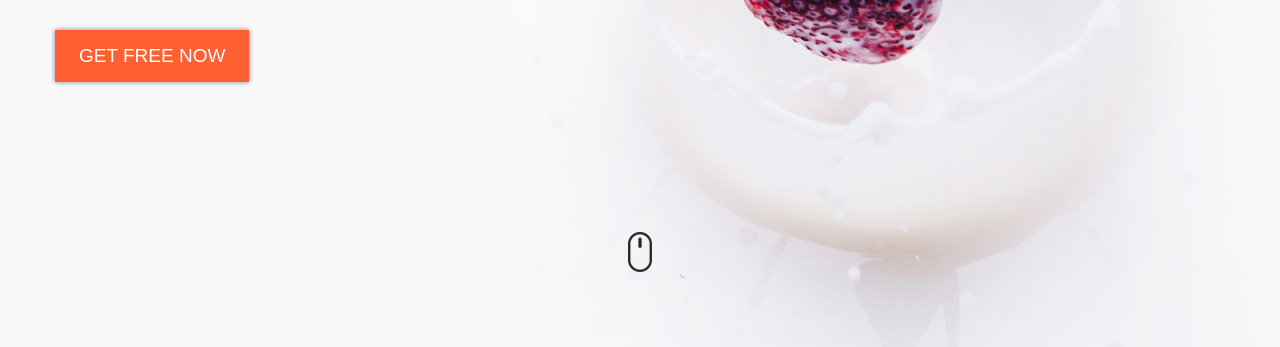
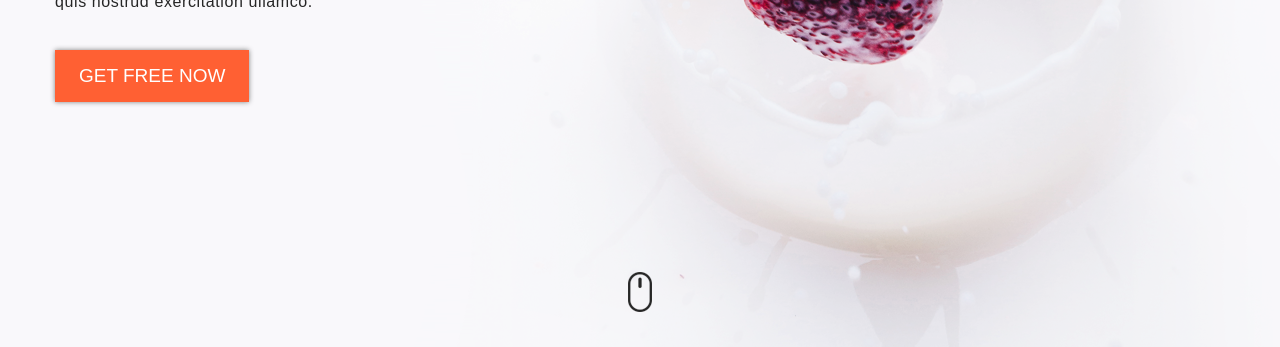
Before and after one commit to DimaKasian/dimakasian, a plain HTML site: page Cache/index.html in a window 1280 px wide. Shown: the part 453-800 px from the top of the page. Drawn offline with nearby package versions, Linux system fonts and the light colour scheme.

Commit message:
try_bootstrap-4

```diff
--- a/Cache/css/style.css
+++ b/Cache/css/style.css
@@ -71,7 +71,7 @@
 	border-top: 3px solid #ff6033;
 }
 .align-items-center {
-	height: 70vh;
+	height: 75vh;
 }
 .h1 h1 {
 	font-family: 'Raleway', sans-serif;
```
